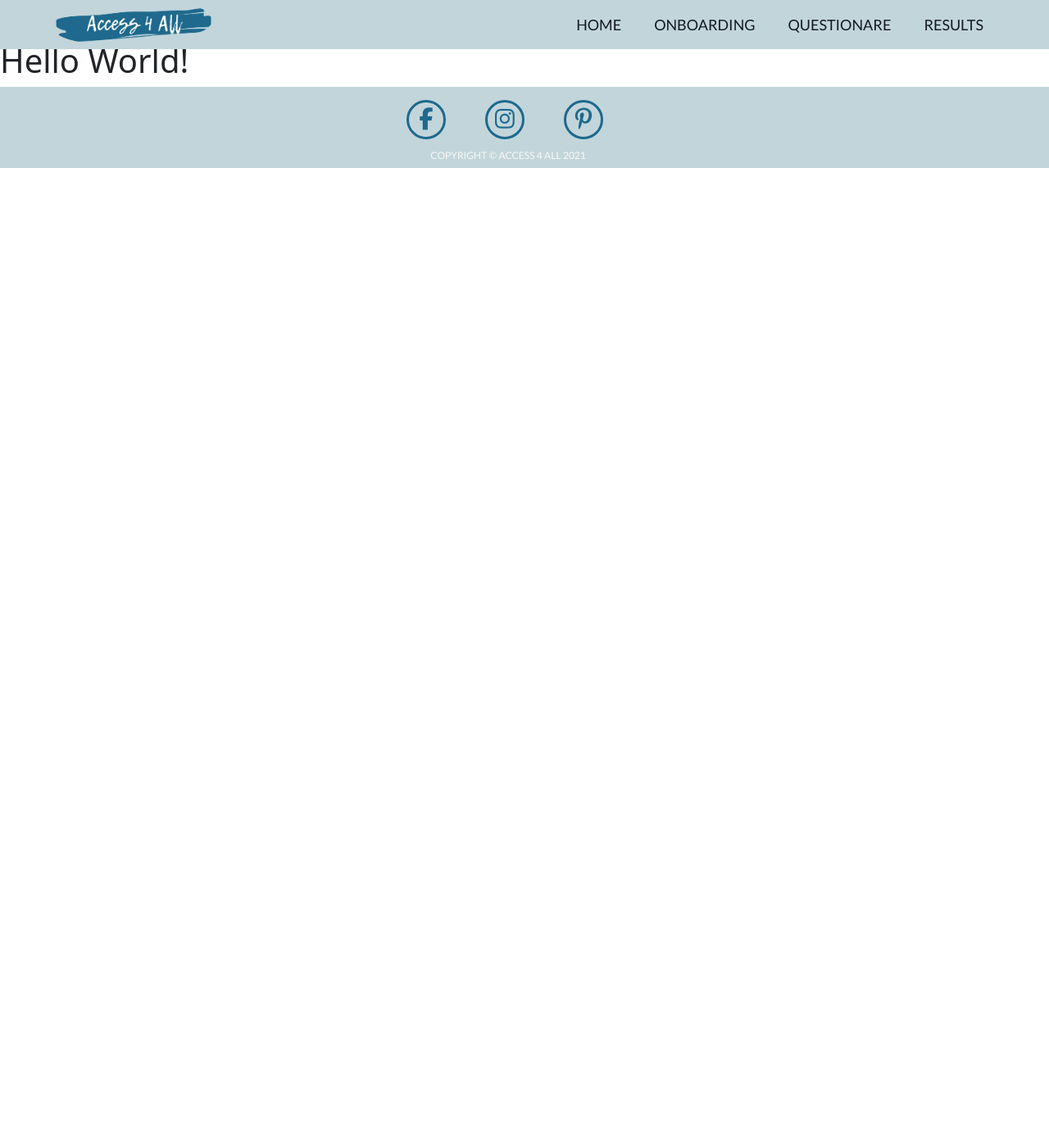
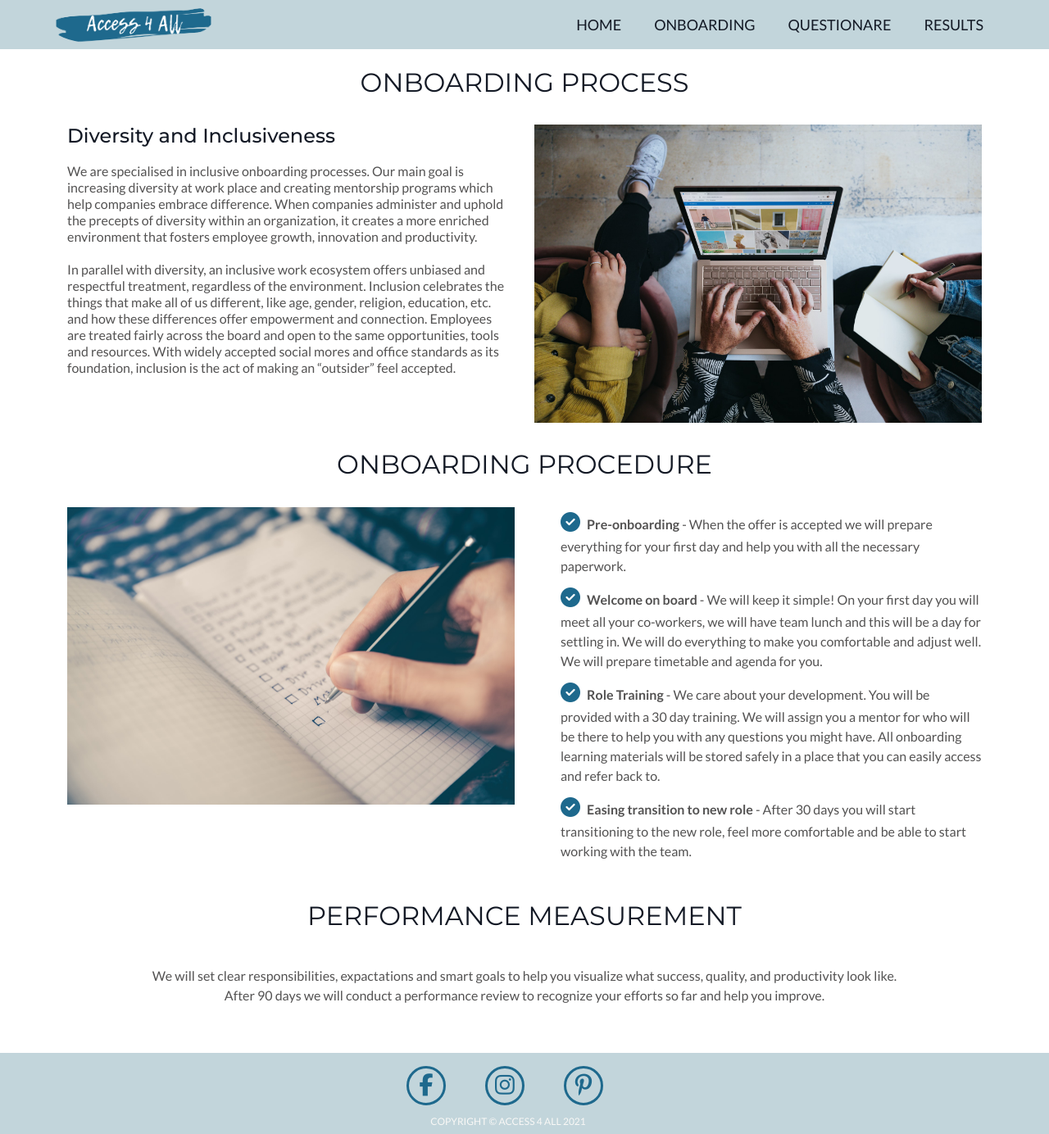
Before and after one commit to ruszkipista/access4all, a Flask app: page /onboarding in a window 1280 px wide. Shown: the whole page at 82% size. Before the commit the page ends 205 px from the top, so only its background shows below. Run offline with Flask 2, Linux system fonts and the light colour scheme; some libraries are stand-ins or nearby versions.

Commit message:
finished onboarding page styling

```diff
--- a/static/css/style.css
+++ b/static/css/style.css
@@ -11,12 +11,17 @@
 
 body {
     min-height:100%;
-    position:relative;
-    padding-bottom:6.2rem;
 }
 
+.main-wrapper {
+    display: flex;
+    flex-direction: column;
+    min-height: 100vh;
+}
 
-
+.content{
+    flex-grow: 1;
+}
 
 /*-------NAVBAR------*/
 .content-container {
@@ -233,7 +238,13 @@ body {
     text-align: center;
     margin: 2rem 0;
     font-size: 2rem;
+}
 
+.sub-heading {
+    font-family: "Montserrat", sans-serif;
+    color: #131925;
+    font-weight: 500;
+    font-size: 1.5rem;
 }
 
   .section-text {
@@ -241,6 +252,26 @@ body {
       font-family: "Lato", sans-serif;
       font-size: 16px;
       padding: 10px;
+  }
+
+/*-------ONBOARDING---------*/
+
+.onb-img {
+    max-height: auto;
+    max-width: 100%;
+}
+
+#stages {
+    list-style: none;
+}
+
+#stages li:before {
+    content: "\f058";
+    font-family: FontAwesome;
+    display: inline-block;
+    color: #1e698d;
+    font-size: 1.5rem;
+    padding-right: 5px;
   }
 
 /*-------QUESTIONS---------*/
@@ -321,8 +352,6 @@ footer {
     width: 100%;
     height: 6.2rem;
     background-color: #c2d5db;
-    position: absolute;
-    left: 0 ; right: 0; bottom: 0;
 
 }
 
--- a/templates/base.html
+++ b/templates/base.html
@@ -18,6 +18,8 @@
 </head>
 
 <body>
+
+    <div class="main-wrapper">
 
     <!--NAVIGATION-->
     <header class="header">
@@ -72,7 +74,7 @@
         <div class="social-media">
             <div class="sm-icon">
                 <a href="#" target="_blank">
-                    <i class="fa fa-facebook" aria-hidden="true"></i>
+                    <i class="fab fa-facebook-f" aria-hidden="true"></i>
                 </a>
             </div>
             <div class="sm-icon">
@@ -88,7 +90,7 @@
         </div>
         <p class="footer-text">Copyright &copy; Access 4 All <span class="copyright"></span> </p>
     </footer>
-
+</div>
     <!-- Bootstrap 5 JS -->
     <script src="https://cdn.jsdelivr.net/npm/bootstrap@5.0.2/dist/js/bootstrap.bundle.min.js" integrity="sha384-MrcW6ZMFYlzcLA8Nl+NtUVF0sA7MsXsP1UyJoMp4YLEuNSfAP+JcXn/tWtIaxVXM" crossorigin="anonymous"></script>
     <!-- JQUERY -->
--- a/templates/onboarding.html
+++ b/templates/onboarding.html
@@ -5,6 +5,72 @@
 
 {% block body %}
 
-<h1>Hello World!</h1>
+<div class="container">
+    <h2 class="section-heading" id="onboard">Onboarding process</h2>
+<div class="row">
+    <div class="col-lg-6 col-12 order-lg-first order-sm-last">
+    <h3 class="sub-heading">Diversity and Inclusiveness<h3>
+        <p class="section-text ps-0 lh-sm" data-aos="fade-right">We are specialised in inclusive onboarding processes. Our main goal is increasing
+                diversity at work place and creating mentorship programs which
+                help companies embrace difference. When companies administer and uphold the precepts of diversity within
+                an organization, it creates a more enriched
+                environment that fosters employee growth, innovation and productivity.
+                <br><br>
+                In parallel with diversity, an inclusive work ecosystem offers unbiased and respectful treatment,
+                regardless of the environment. Inclusion celebrates the
+                things that make all of us different, like age, gender, religion, education, etc. and how these
+                differences offer empowerment and connection. Employees
+                are treated fairly across the board and open to the same opportunities, tools and resources. With widely
+                accepted social mores and office standards as its
+                foundation, inclusion is the act of making an “outsider” feel accepted.
+        </p>
+    </div>
+    <div class="col-lg-6 col-sm-12">
+        <img class="onb-img" data-aos="fade-left" src="{{ url_for('static', filename='img/onb-1.jpg') }}" alt="">
+    </div>
+
+    </div>
+            <h2 class="section-heading">Onboarding procedure</h2>
+<div class="row" data-aos="fade-up">
+    <div class="col-lg-6 col-sm-12">
+        <img class="onb-img" src="{{ url_for('static', filename='img/onb-2.jpg') }}" alt="">
+    </div>
+    <div class="col-lg-6 col-sm-12">
+        <ul type="1" id="stages">
+            <li class="section-text p-0"> <strong>Pre-onboarding </strong> - When the offer is accepted we will prepare everything for your first day and help
+                you with all the necessary paperwork.
+
+            </li>
+            <li class="mt-2 section-text p-0">
+              <strong>Welcome on board </strong> - We will keep it simple! On your first day you will meet all your co-workers, we
+                will have team lunch and this will be a day for settling in.
+                We will do everything to make you comfortable and adjust well. We will prepare timetable and agenda
+                for you.
+
+            </li>
+            <li class="mt-2 section-text p-0">
+              <strong>Role Training</strong> - We care about your development. You will be provided with a 30 day training. We will
+                assign you a mentor for who will be there to help you with
+                any questions you might have. All onboarding learning materials will be stored
+                safely in a place that you can easily access and refer back to.
+            </li>
+            <li class="mt-2 section-text p-0">
+               <strong>Easing transition to new role</strong> - After 30 days you will start transitioning to the new role, feel
+                more comfortable and be able to
+                start working with the team.
+            </li>
+        </ul>
+    </div>
+</div>
+
+            <h2 class="section-heading">Performance measurement</h2>
+            <p class="section-text mb-5 text-center" data-aos="fade-up">We will set clear responsibilities, expactations and smart goals to help you visualize
+                what success, quality, and productivity
+                look like. <br> After 90 days we will conduct a performance review to recognize your efforts so far and help
+                you improve.
+            </p>
+
+</div>
+
 
 {% endblock %}
```
Also changed, not shown: templates/index.html (+5 -5 lines), static/img/onb-1.jpg (added), static/img/onb-2.jpg (added).
